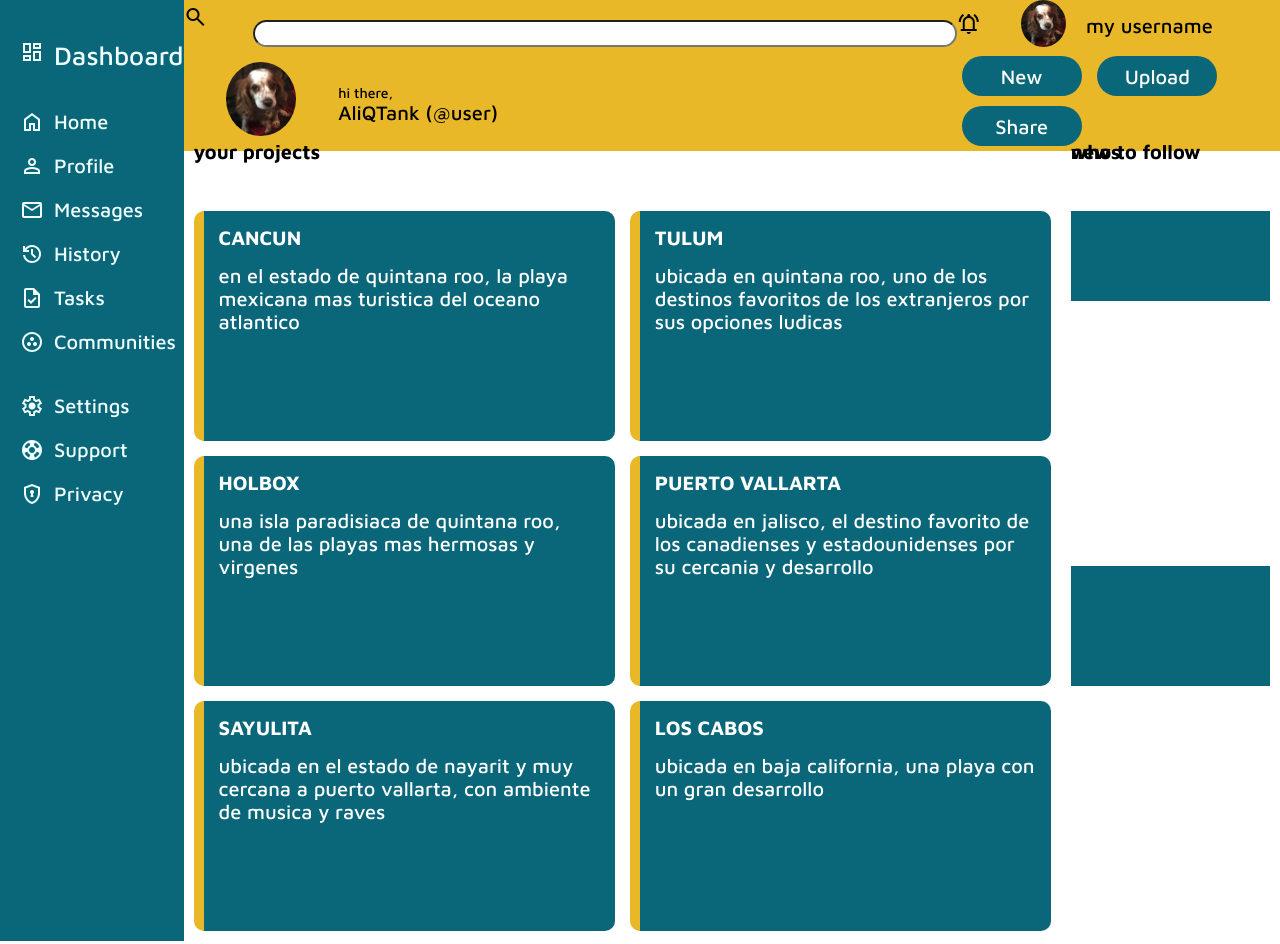
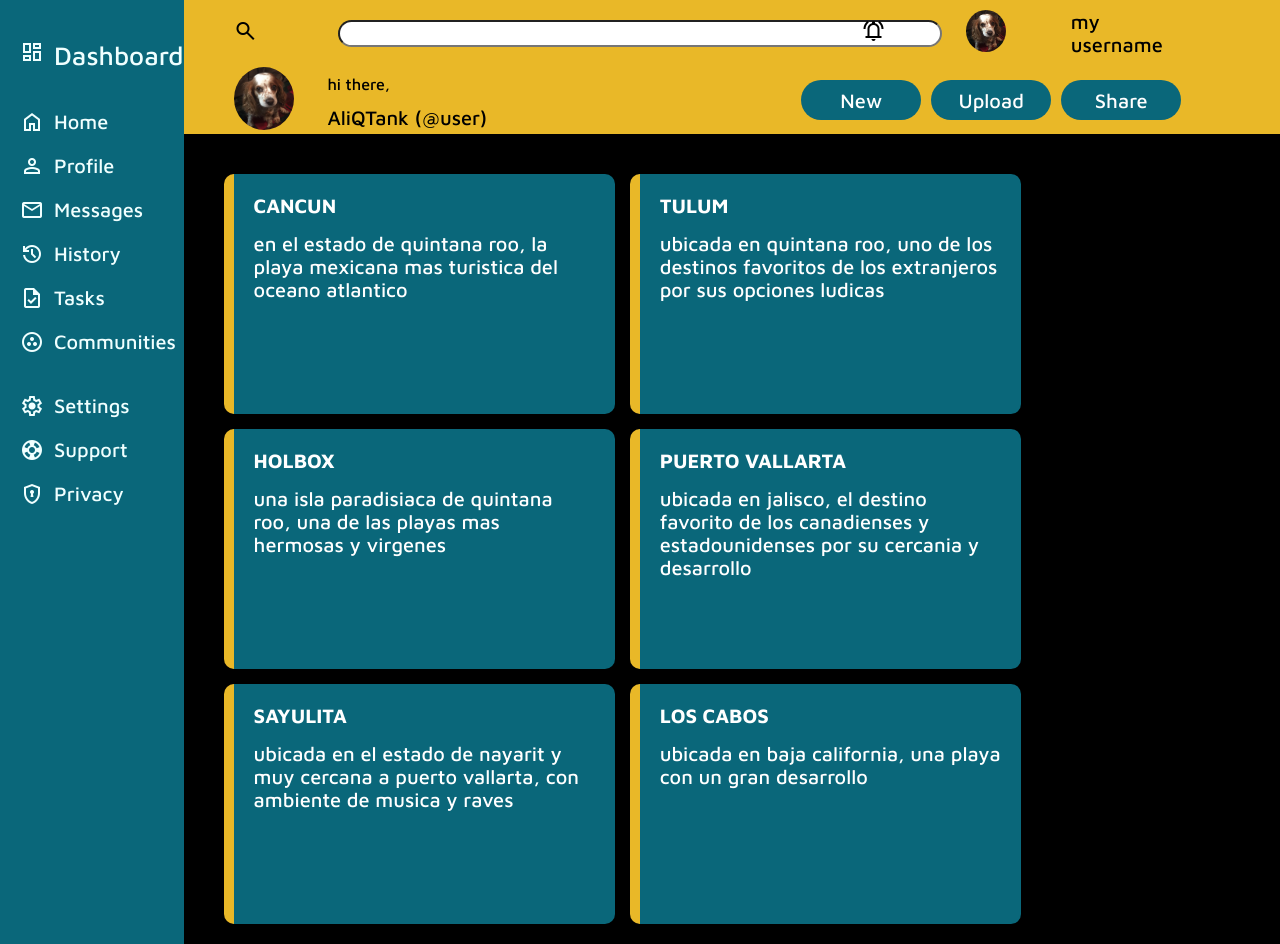
Before and after one commit to AliQTank/odin-admin-dashboard, a plain HTML site: page index.html in a window 1280 px wide. Shown: the top 944 px of the page. Drawn offline with nearby package versions, Linux system fonts and the light colour scheme; a web font is replaced by a local one.

Commit message:
header divs unified for aligning purposes and clases changed

```diff
--- a/index.html
+++ b/index.html
@@ -24,23 +24,19 @@
             <a href="" id="privacy"><span class="material-symbols-outlined">encrypted</span><p>privacy</p></a>
         </div>
         <div class="header">
-            <div class="iconic">
+            <div class="vertical-half-header" id="first-line-header">
                 <div class="searcher"><span class="material-symbols-outlined">search</span></div>
                 <form action="" method="get">
                     <input type="text">
                 </form>
-            </div>
-            <div id="profile-bar">
-                <div class="clicker"><span class="material-symbols-outlined">notifications_active</span></div>
+                <div class="clicker" id="bell"><span class="material-symbols-outlined">notifications_active</span></div>
                 <div class="clicker"><img src="IMG_0851 (2).JPG" alt="gordas"></div>
                 <div class="clicker">my username</div>
             </div>
-            <div class="interactive-buttons">
-                <div class="theserandombuttons1"><img src="IMG_0851 (2).JPG" alt="gordas"></div>
-                <div class="theserandombuttons1">hi there,</div>
-                <div class="theserandombuttons1">AliQTank (@user)</div>
-            </div>
-            <div class="action-buttons">
+            <div class="vertical-half-header" id="second-line-header">
+                <div class="theserandombuttons"><img src="IMG_0851 (2).JPG" alt="gordas"></div>
+                <div class="theserandombuttons">hi there,</div>
+                <div class="theserandombuttons">AliQTank (@user)</div>
                 <button class="first-button">new</button>
                 <button class="second-button">upload</button>
                 <button class="third-button">share</button>
@@ -74,6 +70,7 @@
                     <p>ubicada en baja california, una playa con un gran desarrollo </p>
                 </div>
             </div>
+            <div id="news-and-trendings">
                 <div id="news">
                     <h2 class="title">news</h2>
                     <div></div>
@@ -87,6 +84,9 @@
                     <div></div>
                     <div></div>
                 </div>
+
+            </div>
+
         </div>
     </div>
 </body>
--- a/styles.css
+++ b/styles.css
@@ -14,22 +14,42 @@
     font-size: 20px;
 }
 
-body {
+img {
+    border-radius: 50%;
+    width: 40px;
 }
 
-img {
-    border-radius: 50%;
+button {
+    border-radius: 20px;
+    width: 120px;
+    height: 40px;
+    border: 0;
+    margin: 5px;
+    background-color: var(--color-clear-blue);
+    color: white;
+    text-transform: capitalize;
+}
+
+h2 {
+    position: absolute;
+    visibility: hidden;
+}
+
+h4 {
+    text-transform: uppercase;
+    margin-bottom: 15px;
 }
 
 .container {
     height: 100vh;
     display: grid;
-    grid-template-columns: 1fr 6fr;
+    grid-template-columns:1fr 7fr;
+    grid-template-rows:1fr 5fr;
 }
 
 .sidebar {
     background-color: var(--color-clear-blue);
-    grid-row: 1/6;
+    grid-row: 1/-1;
     display: flex;
     flex-direction: column;
     align-items: flex-start;
@@ -58,76 +78,106 @@ img {
 
 .header {
     background-color: var(--color-golden-globes);
+    grid-column-start: 2;
     display: grid;
-    grid-template-columns: 2fr 1fr;
+    grid-template-rows: 1fr 1fr;
+    grid-template-columns: 1fr;
 }
 
-.header .iconic {
+.header #first-line-header {
     display: grid;
-    grid-template-columns: 1fr 5fr;
-    place-self: center;
+    grid-template-columns: 50px repeat(10, 1fr);
+    align-items: center;
 }
 
-.header .iconic span {
-    vertical-align: top;
+.header #first-line-header .searcher {
+    grid-column-start: 2;
 }
 
 .header input[type="text"] {
     border-radius: 25px;
-    margin-top: 15px;
-    margin-left: 45px;
-    width: 700px;
+    width: 600px;
 }
 
-.header #profile-bar {
-    display: grid;
-    grid-template-columns: 1fr 1fr 3fr;
-    align-items: center;
+.header #first-line-header form {
+    grid-column: 3/span 4;
 }
 
-.header #profile-bar .clicker img {
-    width: 45px;
+.header #first-line-header #bell {
+    grid-column-start: 8;
 }
 
-.header .interactive-buttons {
+.header #second-line-header {
     display: grid;
-    grid-template: 1fr 1fr/1fr 4fr;
-}
-
-.header .interactive-buttons .theserandombuttons1:nth-child(1) {
-    grid-row: 1/3;
-    place-self: center;
-}
-
-.header .interactive-buttons .theserandombuttons1 img {
-    width: 70px;
-}
-
-.header .interactive-buttons .theserandombuttons1:nth-child(2) {
-    align-self: end;
-    font-size: 14px;
+    grid-template-columns: 50px repeat(10, 1fr);
+    grid-template-rows: 1fr 1fr;
+    align-items: center;
 }
 
 
 
-.header button {
-    border-radius: 20px;
-    width: 120px;
-    height: 40px;
-    border: 0;
-    margin: 5px;
+.header #second-line-header .theserandombuttons:nth-child(1) {
+    grid-column-start: 2;
+    grid-row: 1/3;
+}
+
+.header #second-line-header .theserandombuttons:nth-child(1) img {
+    width: 60px;
+}
+
+.header #second-line-header .theserandombuttons:nth-child(2) {
+    font-size: 16px;
+    grid-column: 3/ span 3
+}
+
+.header #second-line-header .theserandombuttons:nth-child(3) {
+    grid-column: 3/ span 3;
+}
+
+.header #second-line-header .first-button {
+    grid-column-start: 8;
+    grid-row: 1/3;
+}
+
+.header #second-line-header .second-button {
+    grid-column-start: 9;
+    grid-row: 1/3;
+}
+
+.header #second-line-header .third-button {
+    grid-column-start: 10;
+    grid-row: 1/3;
+}
+
+
+
+
+.main-content {
+    grid-row: 2/-1;
+    display: grid;
+    grid-template-columns: 4fr 1fr;
+    grid-template-rows: 1fr 1fr;
+    background-color: black;
+}
+
+.main-content #projects {
+    padding: 40px;
+    grid-row: 1/span 2;
+    display: grid;
+    grid-template-columns: repeat(auto-fit, minmax(350px, 1fr));
+    gap: 15px;
+}
+
+.main-content #projects .projects {
+    padding: 20px;
     background-color: var(--color-clear-blue);
     color: white;
-    text-transform: capitalize;
+    height: 200px;
+    border-left: 10px solid var(--color-golden-globes);
+    border-radius: 10px;
 }
 
-.header .action-buttons {
-    /* place-self: center self-start; */
-    justify-self: self-start;
-    align-self: center;
-}
-
-.main-content {
+/* .main-content {
     background-color: var(--color-clear-blue);
     grid-row: 2/6;
     display: grid;
@@ -168,7 +218,6 @@ img {
     top: 140px;
 }
 
-h4 {
-    text-transform: uppercase;
-    margin-bottom: 15px;
-}
+
+
+ */
```
Lines whose indentation alone changed are shown as unchanged.
